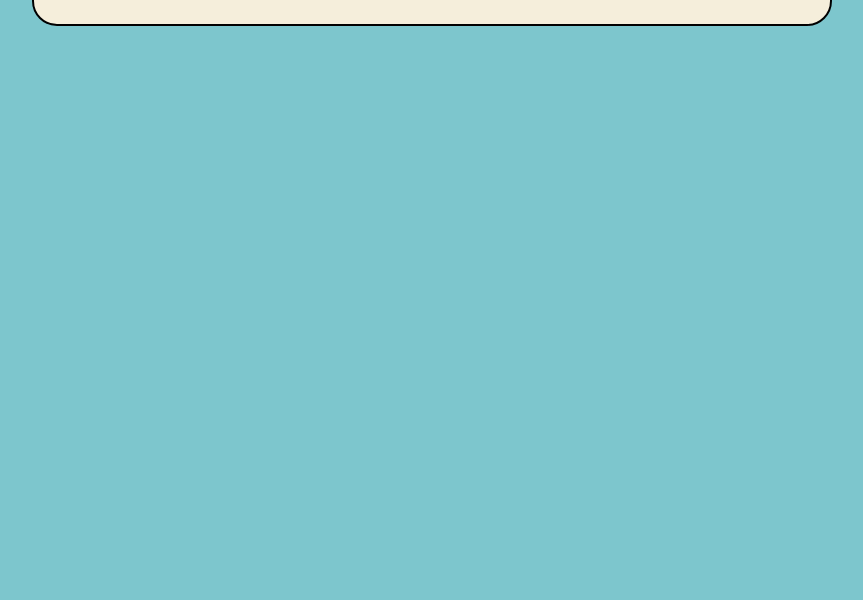
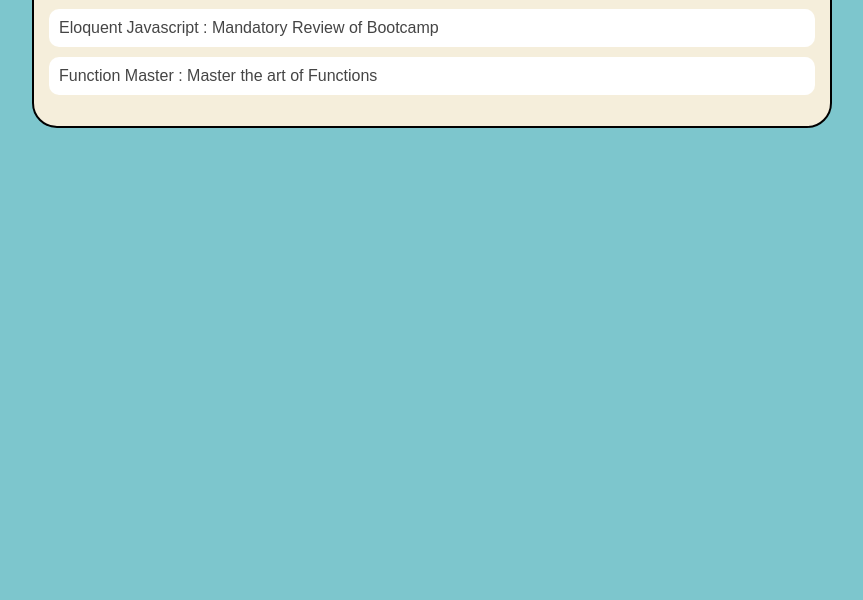
Before and after one commit to kevinklein09/Kevin-Klein.github.io, a plain HTML site: page portfolio.html in a window 1280 px wide. Shown: the part 200-800 px from the top of the page, without its empty margins (208-1071 px from the left). Drawn offline with nearby package versions, Linux system fonts and the light colour scheme.

Commit message:
add portfolio.html file

```diff
--- a/portfolio.html
+++ b/portfolio.html
@@ -108,6 +108,7 @@
             </div>
         </main>
       </div>
-      <script></script>
+      <script src="https://ajax.googleapis.com/ajax/libs/jquery/2.1.3/jquery.min.js"></script>
+    <script id="portfolioScript">$(document).ready(function() {$.getJSON('projects/projects.json').then(function(data) { data.projects.forEach(function(project){ $('#portfolio').append('<li><a href="projects/' + project.name + '/">' + project.title + ' : ' + project.description + '</a></li>'); }); }); });</script>
     </body>
 </html>
```
